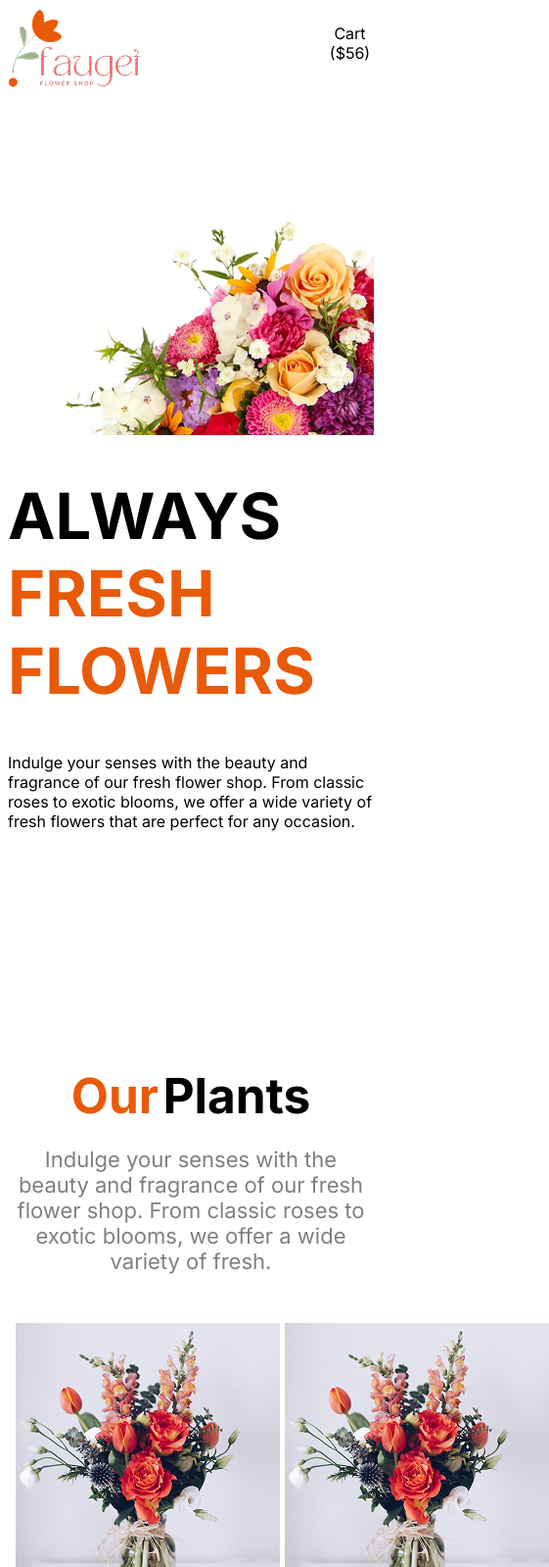
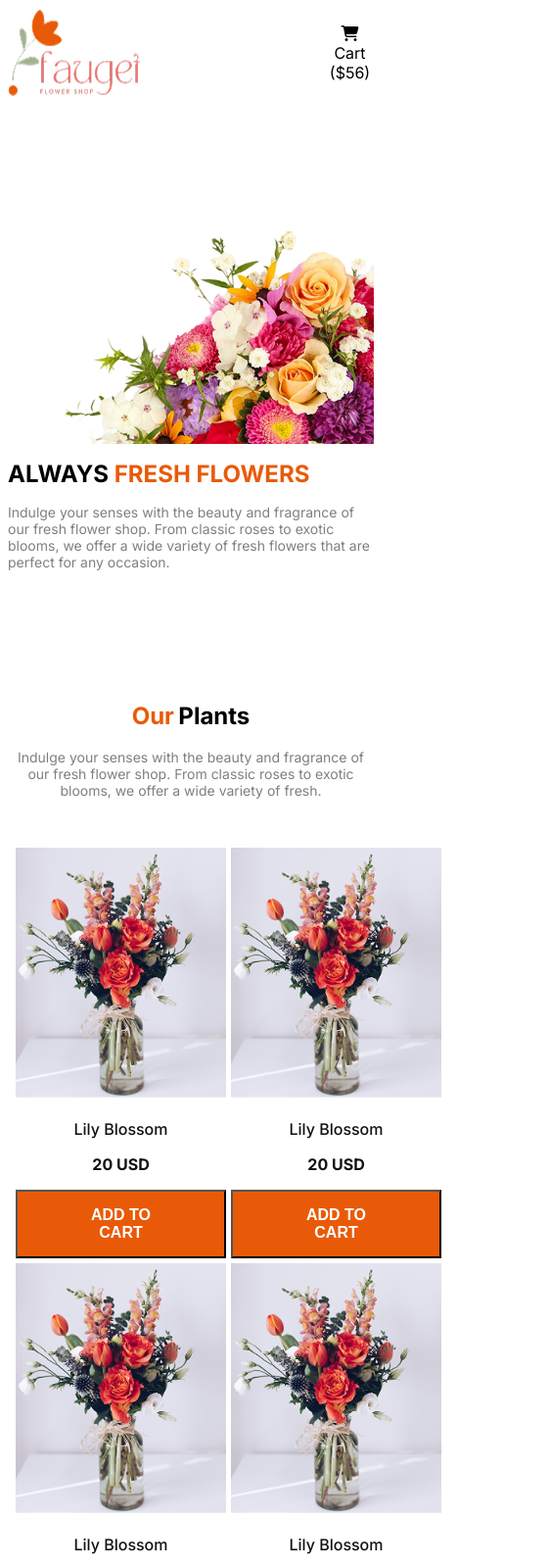
Before and after one commit to ayeshaafifa2025/my-responsive-flowers, a plain HTML site: page index.html in a window 390 px wide. Shown: the top 1599 px of the page at 98% size, 561 px wide, since content can reach past the window. Drawn offline with Linux system fonts and the light colour scheme.

Commit message:
completed all design

```diff
--- a/index.html
+++ b/index.html
@@ -11,6 +11,7 @@
 <link rel="preconnect" href="https://fonts.gstatic.com" crossorigin>
 <link href="https://fonts.googleapis.com/css2?family=Inter:ital,opsz,wght@0,14..32,100..900;1,14..32,100..900&display=swap" rel="stylesheet">
     <link rel="stylesheet" href="styles/flowers.css">
+    <script src="https://kit.fontawesome.com/1bf13119ee.js" crossorigin="anonymous"></script>
 </head>
 <body class="noto-serif-font inter-font">
     <header>
@@ -21,14 +22,14 @@
             <li><a class="home vanish" href="">Home</a></li>
             <li><a class="shop vanish" href="">Shop</a></li>
             <li><a class="shop vanish" href="">About us</a></li>
-            <li><a class="cart" href="">Cart ($56)</a></li>
+            <li><a class="cart" href=""><i class="fa-solid fa-cart-shopping"></i> Cart ($56)</a></li>
 
             </ul>
         </nav>
         <div class="banner">
             <div class="banner-content">
                 <h1 class="banner-title"><span class="part1">ALWAYS</span> <span class="part2">FRESH FLOWERS</span></h1>
-                <p class="banner description">Indulge your senses with the beauty and fragrance of
+                <p class="banner-description">Indulge your senses with the beauty and fragrance of
                     our fresh flower shop. From classic roses to exotic
                     blooms, we offer a wide variety of fresh flowers that
                      are perfect for any occasion.</p>
--- a/styles/flowers.css
+++ b/styles/flowers.css
@@ -16,7 +16,10 @@
   font-style: normal;
 }
 
+
 /* navbar decoration */
+
+
 nav li{
     list-style: none;
 }
@@ -63,13 +66,13 @@ nav li a{
     font-size: 4.0625rem;
 
 }
+.banner-description{
+    font-size: 1.375rem;
+    color: rgba(0, 0, 0, 0.5);
+}
 
 
-.banner-description{
-    color: rgba(0, 0, 0, 0.5);
-    font-size: 1.375rem;
 
-}
 .part1{
 color: #000000;
 }
@@ -91,6 +94,12 @@ color: #E95A08;
         margin-left: 0px;
         margin-right: 0px;
         flex-direction: column-reverse;
+    }
+    .banner-title{
+        font-size: 1.5rem;
+    }
+    .banner-description{
+        font-size: 0.875rem;
     }
 
 
@@ -163,6 +172,25 @@ color: #000000;
         grid-template-columns: repeat(2, 1fr);
         gap: 5px;
     }
+    .our, .plants{
+        font-size: 1.5rem;
+    }
+    .our-plants-description{
+        font-size: 0.875rem;
+    }
+     .flower-name, .price{
+        font-size: 1rem;
+     }
+     .plant-img img{
+        width: 215px;
+     }
+     .btn{
+        padding: 15px 51px;
+     }
+
+
+
+
 }
 
 /* plant-department */
@@ -206,6 +234,17 @@ color: #000000;
     .plant-content{
     margin-top: 10px;
     }
+    .head-line{
+        font-size: 1.5rem;
+    }
+    .paragraph{
+        font-size: 0.875rem;
+    }
+    .pic2 img{
+        width: 440px;
+    }
+
+
 
 }
 /* card-section */
@@ -305,6 +344,17 @@ padding: 50px;
     .card-section{
         margin: 0px 90px;
     }
+      .our, .plants{
+        font-size: 1.5rem;
+    }
+        .paragraph{
+            font-size: 0.875rem;
+        }
+        .card-section{
+            margin: 0px 50px;
+        }
+
+
 }
 
 /* form section */
@@ -393,4 +443,7 @@ padding: 50px;
         gap: 20px;
         margin-bottom: 30px;
     }
+    .opacity{
+        font-size: 1rem;
+    }
 }
```
